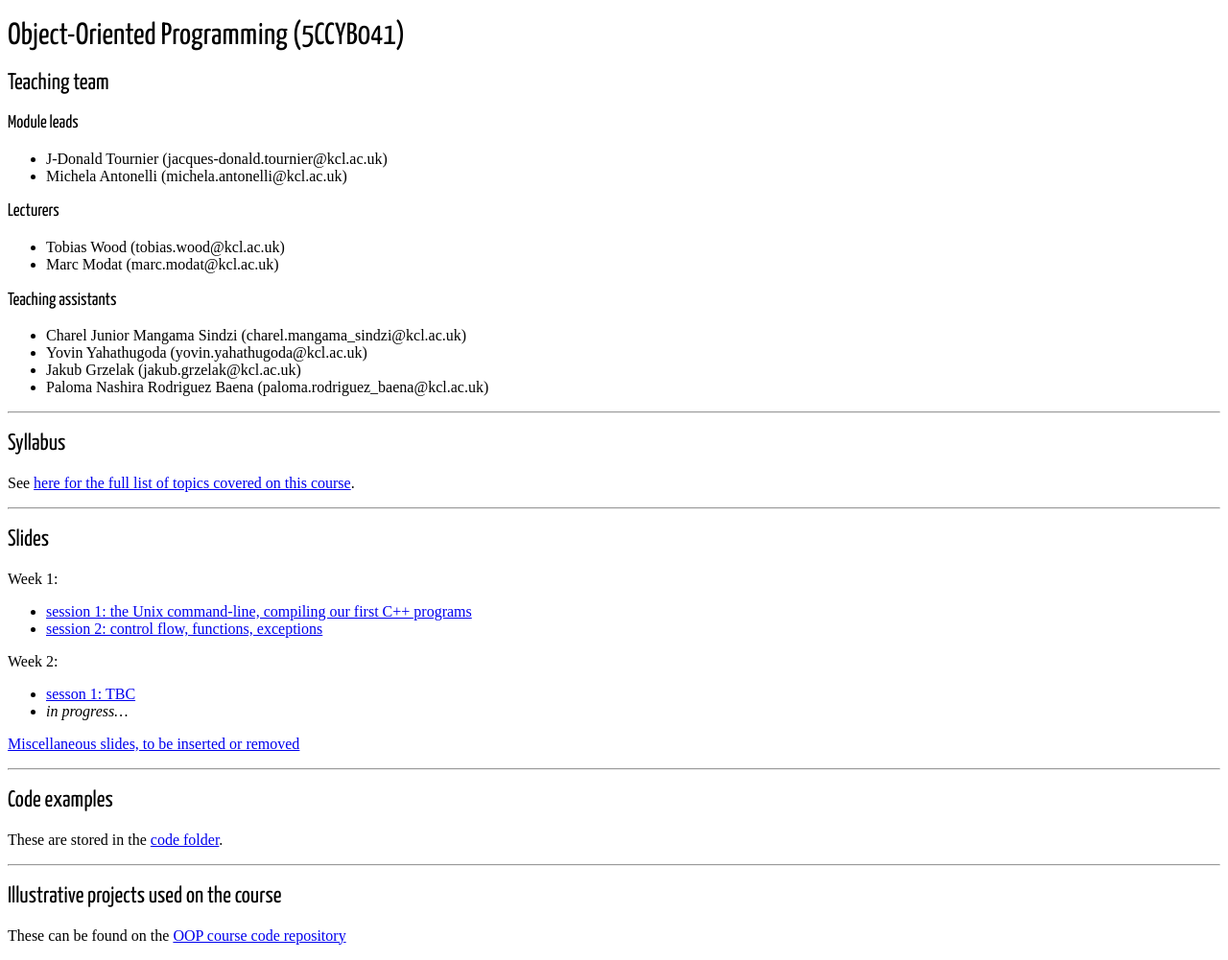
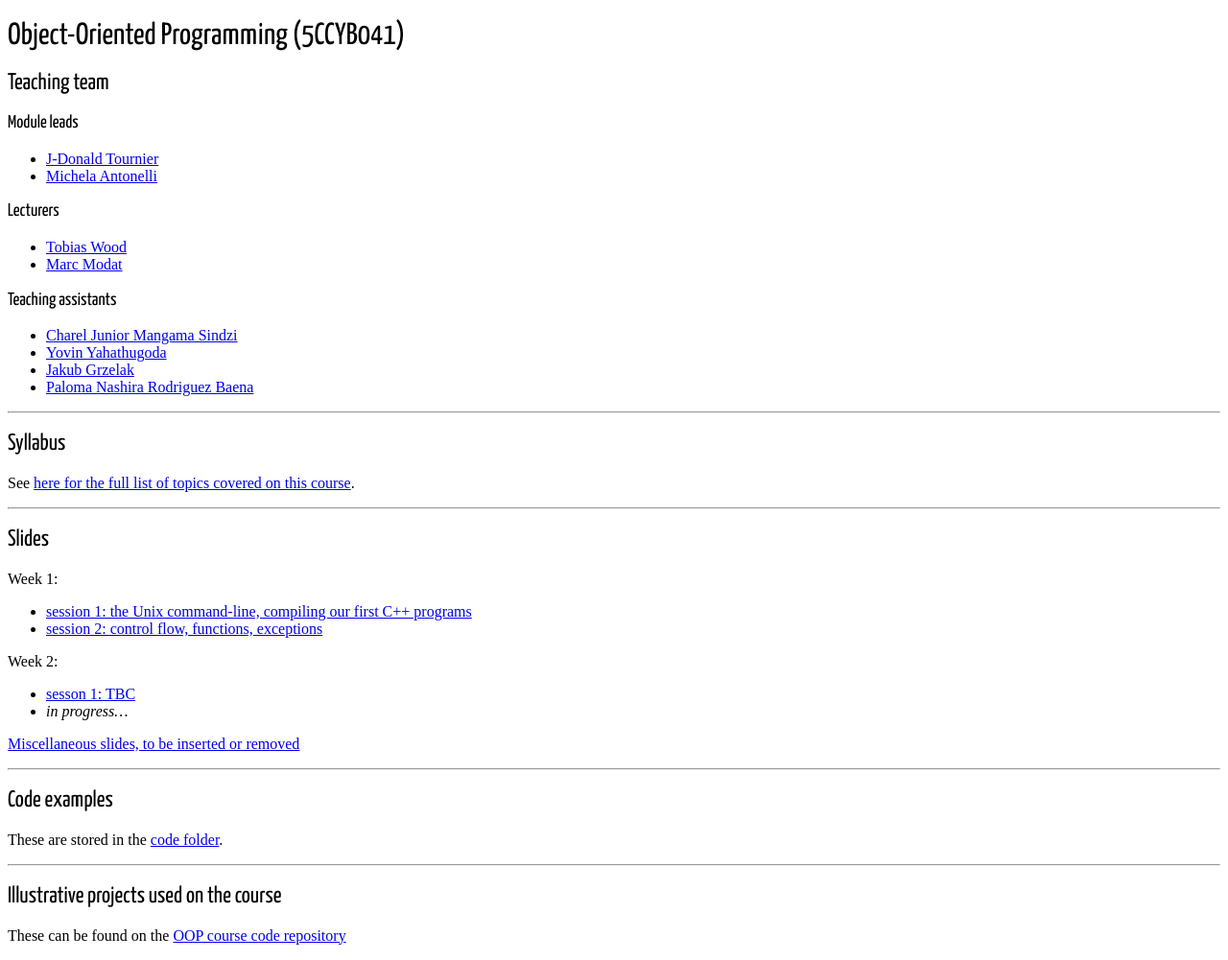
Before and after one commit to KCL-BMEIS/OOP, a Jekyll site: the page built from index.md, in a window 1280 px wide. Shown: the whole page at 96% size. Built offline with Jekyll 4.4.1, drawn with Linux system fonts in a browser that asks for light colours; some web fonts are replaced.

```diff
--- a/index.md
+++ b/index.md
@@ -9,20 +9,20 @@ title: Object-Oriented Programming (5CCYB041)
 
 ### Module leads
 
-- J-Donald Tournier (jacques-donald.tournier@kcl.ac.uk)
-- Michela Antonelli (michela.antonelli@kcl.ac.uk)
+- [J-Donald Tournier](mailto:jacques-donald.tournier@kcl.ac.uk)
+- [Michela Antonelli](mailto:michela.antonelli@kcl.ac.uk)
 
 ### Lecturers
 
-- Tobias Wood (tobias.wood@kcl.ac.uk)
-- Marc Modat (marc.modat@kcl.ac.uk)
+- [Tobias Wood](mailto:tobias.wood@kcl.ac.uk)
+- [Marc Modat](mailto:marc.modat@kcl.ac.uk)
 
 ### Teaching assistants
 
-- Charel Junior Mangama Sindzi (charel.mangama_sindzi@kcl.ac.uk)
-- Yovin Yahathugoda (yovin.yahathugoda@kcl.ac.uk)
-- Jakub Grzelak (jakub.grzelak@kcl.ac.uk)
-- Paloma Nashira Rodriguez Baena (paloma.rodriguez_baena@kcl.ac.uk)
+- [Charel Junior Mangama Sindzi](mailto:charel.mangama_sindzi@kcl.ac.uk)
+- [Yovin Yahathugoda](mailto:yovin.yahathugoda@kcl.ac.uk)
+- [Jakub Grzelak](mailto:jakub.grzelak@kcl.ac.uk)
+- [Paloma Nashira Rodriguez Baena](mailto:paloma.rodriguez_baena@kcl.ac.uk)
 
 ---
 
```
